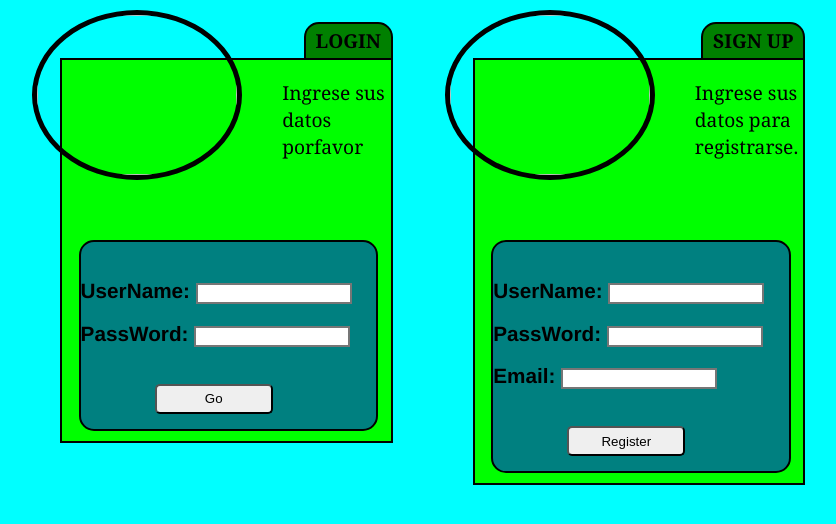
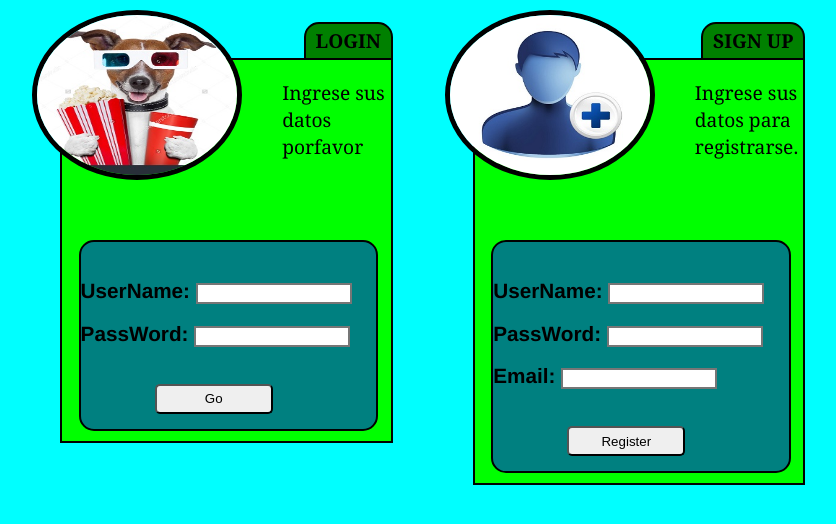
Before and after one commit to RobertoDMC/ProyectoCerti1, a plain HTML site: page Html/Login.html in a window 1280 px wide. Shown: the whole page, without its empty margins (11-847 px from the left). Drawn offline with Linux system fonts and the light colour scheme.

Commit message:
Agregue imagenes y cambie login

```diff
--- a/Html/Login.html
+++ b/Html/Login.html
@@ -15,7 +15,7 @@
 
 		<article class="ingreso">
 
-			<figure><img src="dog.jpg"
+			<figure><img src="Imagenes/dog.jpg"
 			 alt=""></figure>
 
 			<span class="titule"> LOGIN </span>
@@ -36,7 +36,7 @@
 
 		<article class="ingreso">
 
-			<figure><img src="newuser.jpg"
+			<figure><img src="Imagenes/newuser.jpg"
 			 alt=""></figure>
 
 			<span class="titule"> SIGN UP </span>
```
Also changed, not shown: Html/Imagenes/dog.jpg (added), Html/Imagenes/newuser.jpg (added).
